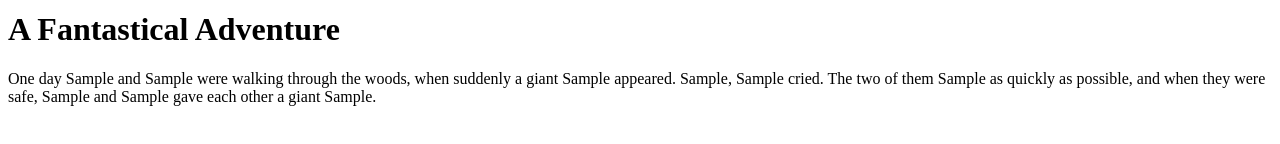
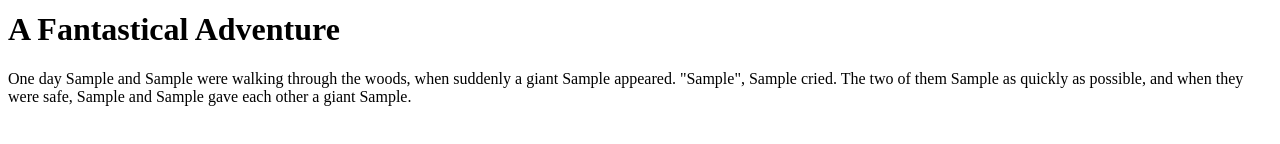
Before and after one commit to besure94/madlibs, a plain HTML site: page index.html in a window 1280 px wide. Both pictures are taken after typing "Sample", "Sample", "Sample", "Sample", "Sample", "Sample" into the empty fields and a click on the button "Show me the story!". Shown: the part 132-276 px from the top of the page. Drawn offline with Linux system fonts and the light colour scheme.

Commit message:
Update paragraph under 'A Fantastical Adventure'.

```diff
--- a/index.html
+++ b/index.html
@@ -26,7 +26,7 @@
 		<div id="story" class="hidden">
 			<h1>A Fantastical Adventure</h1>
 			<p>
-				One day <span id="person1a">__________</span> and <span id="person2a">___________</span> were walking through the woods, when suddenly a giant <span id="animal">__________</span> appeared. <span id="exclamation">__________</span>, <span id="person1b">__________</span> cried. The two of them <span id="verb">__________</span> as quickly as possible, and when they were safe, <span id="person1c">__________</span> and <span id="person2b">__________</span> gave each other a giant <span id="noun">__________</span>.
+				One day <span id="person1a">__________</span> and <span id="person2a">___________</span> were walking through the woods, when suddenly a giant <span id="animal">__________</span> appeared. "<span id="exclamation">__________</span>", <span id="person1b">__________</span> cried. The two of them <span id="verb">__________</span> as quickly as possible, and when they were safe, <span id="person1c">__________</span> and <span id="person2b">__________</span> gave each other a giant <span id="noun">__________</span>.
 			</p>
 		</div>
 	</body>
```
